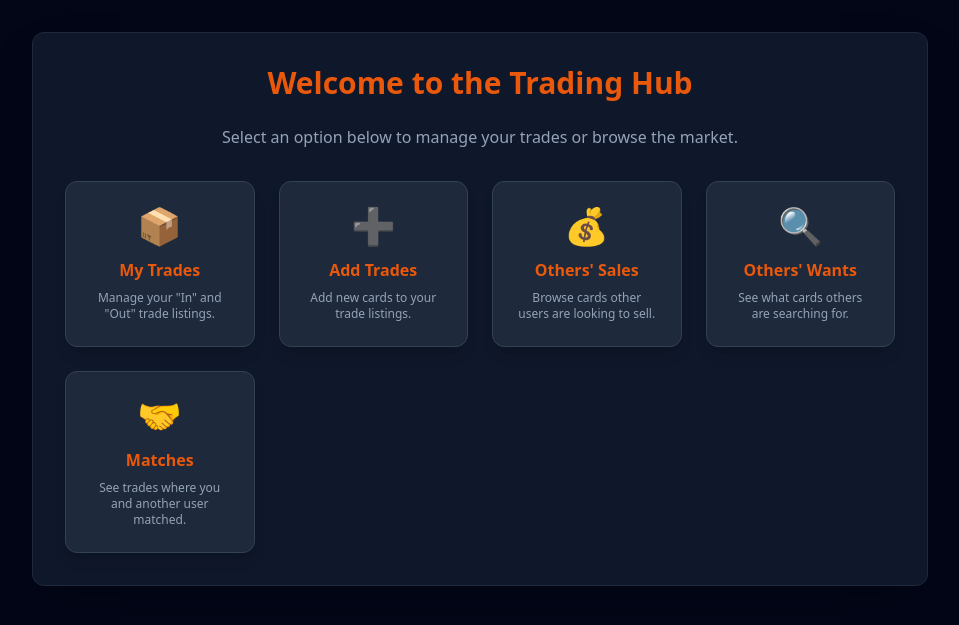
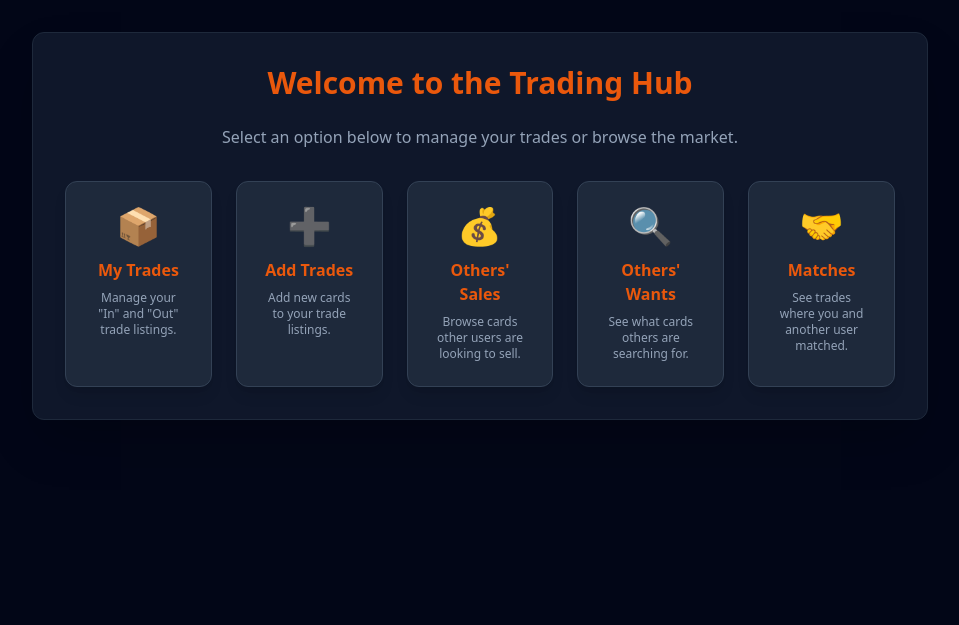
Before and after one commit to AlixMenard/RBApp, a Flask app: template templates/home.html in a window 1280 px wide. Shown: the part 61-686 px from the top of the page, without its empty margins (160-1119 px from the left). Run offline with Flask 3, Linux system fonts and the light colour scheme; the template is opened without the code that fills it, so the values that code supplies are empty; some libraries are stand-ins or nearby versions.

Commit message:
home page update

```diff
--- a/templates/home.html
+++ b/templates/home.html
@@ -6,7 +6,7 @@
         <h2 class="text-3xl font-bold mb-6 text-orange-600">Welcome to the Trading Hub</h2>
         <p class="text-slate-400 mb-8">Select an option below to manage your trades or browse the market.</p>
 
-        <div class="grid grid-cols-1 md:grid-cols-2 lg:grid-cols-4 gap-6">
+        <div class="grid grid-cols-1 md:grid-cols-2 lg:grid-cols-5 gap-6">
             <!-- Option 1: User Trades -->
             <a href="/user_trade/view" class="group bg-slate-800 hover:bg-slate-700 border border-slate-700 hover:border-orange-600/50 p-6 rounded-xl transition duration-300 flex flex-col items-center shadow-lg">
                 <span class="text-4xl mb-3 group-hover:scale-110 transition-transform">📦</span>
```
